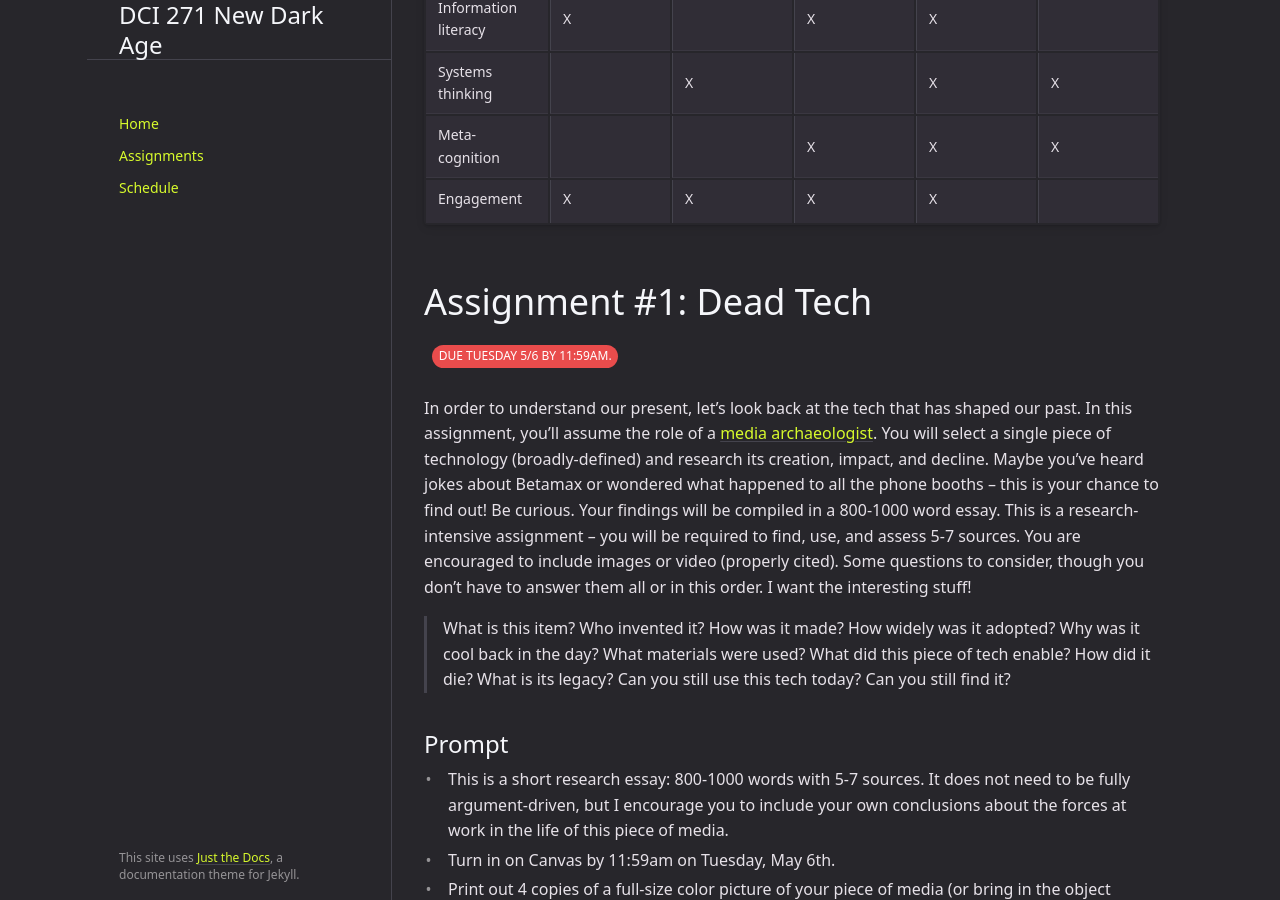
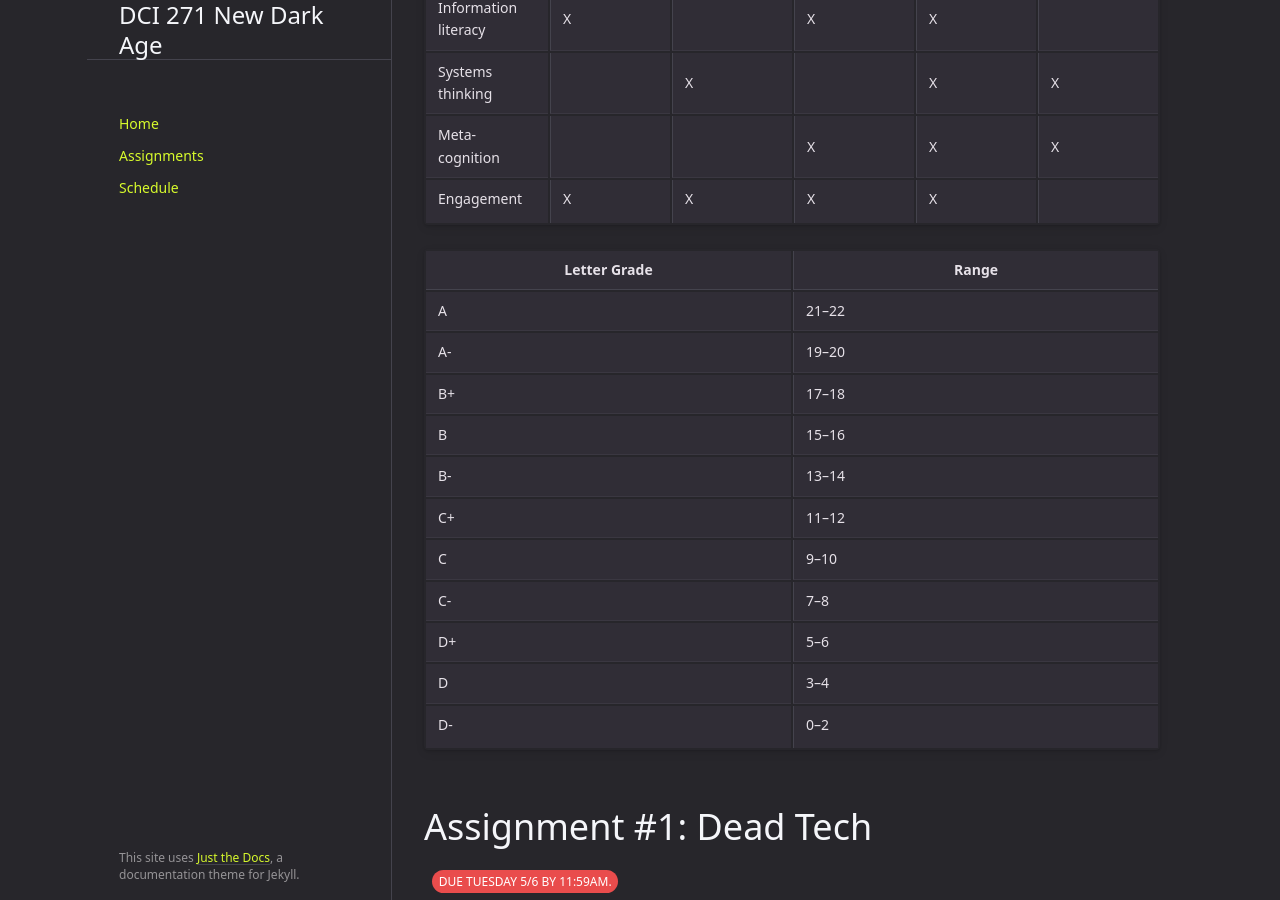
Before and after one commit to mackenziekbrooks/dci271-s25-newdarkage, a Jekyll site: the page built from docs/assignments.md, in a window 1280 px wide and 900 px high, scrolled down 1164 px. Built offline with Jekyll 4.4.1, drawn with Linux system fonts in a browser that asks for light colours; cached includes are drawn as plain includes.

Commit message:
grading scale

```diff
--- a/docs/assignments.md
+++ b/docs/assignments.md
@@ -40,6 +40,19 @@ Each assignment will be worth 3-6 points. You will receive 1 point for turning i
 |Meta-cognition|||X|X|X|
 |Engagement|X|X|X|X||
 
+| Letter Grade | Range  |
+|--------------|--------|
+| A            | 21–22  |
+| A-           | 19–20  |
+| B+           | 17–18  |
+| B            | 15–16  |
+| B-           | 13–14  |
+| C+           | 11–12  |
+| C            | 9–10   |
+| C-           | 7–8    |
+| D+           | 5–6    |
+| D            | 3–4    |
+| D-           | 0–2    |
 
 # Assignment #1: Dead Tech
 
```
Also changed, not shown: 3 other files.
